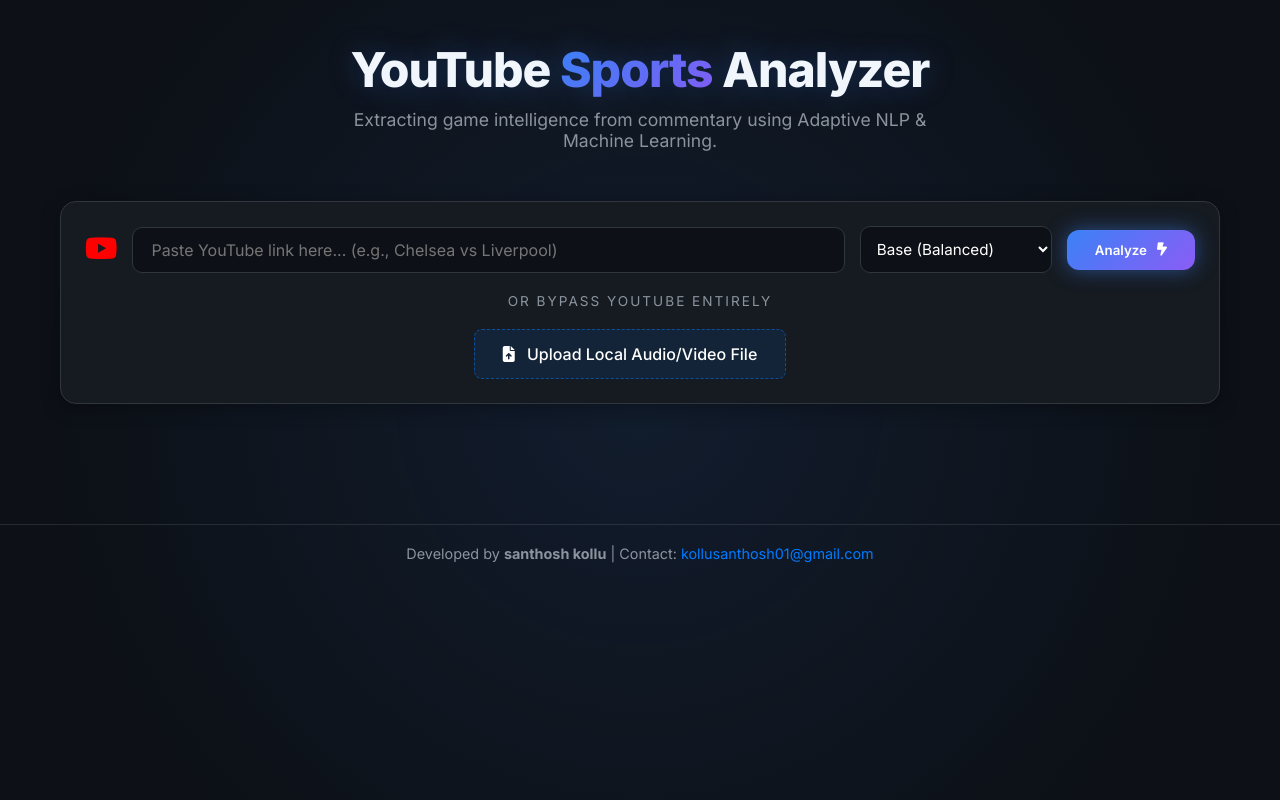
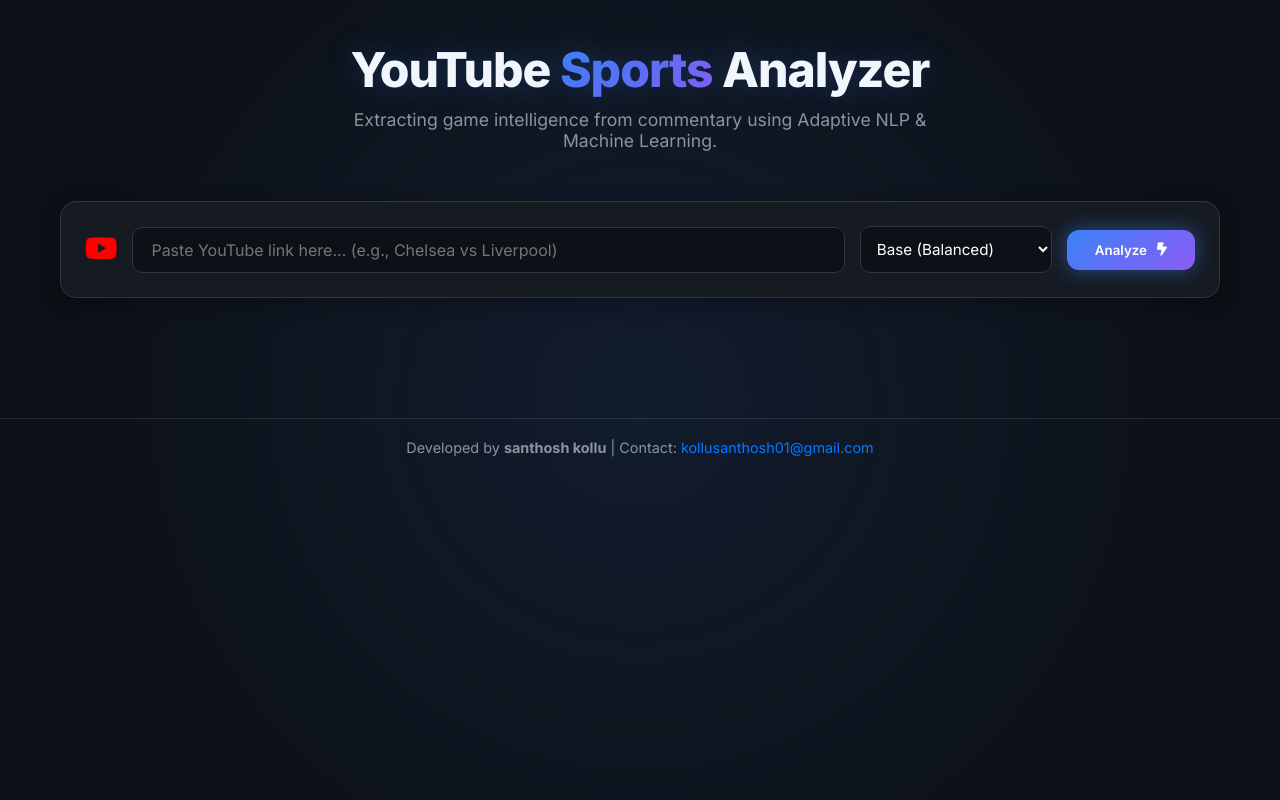
Before and after one commit to santhosh-kollu/YouTube-Sports-Analyzer, a Flask app: page / in a window 1280 px wide. Run offline with Flask 3, Linux system fonts and the light colour scheme.

Commit message:
Revert "Pivot architecture to support Direct File Uploads"
This reverts commit b5f0bbff132c7f2a371148374ff6916204a4932c.

```diff
--- a/src/app.py
+++ b/src/app.py
@@ -25,7 +25,7 @@ progress_queues = {}
 active_jobs = 0
 MAX_JOBS = 2
 
-def run_analysis_pipeline(url, file_path, model_size, session_id):
+def run_analysis_pipeline(url, model_size, session_id):
     """
     Background worker that runs the full pipeline and pushes status updates to SSE queue.
     """
@@ -35,20 +35,16 @@ def run_analysis_pipeline(url, file_path, model_size, session_id):
         return
 
     try:
-        audio_output_path = file_path
-        if url:
-            # Step 1: Download
-            q.put({"step": "download", "status": "active", "msg": "Downloading audio from YouTube..."})
-            audio_output_path = f"data/audio_{session_id}.wav"
+        # Step 1: Download
+        q.put({"step": "download", "status": "active", "msg": "Downloading audio from YouTube..."})
+        audio_output_path = f"data/audio_{session_id}.wav"
 
-            download_audio(url, output_path=audio_output_path)
-            q.put({"step": "download", "status": "done", "msg": "Audio downloaded successfully."})
-        else:
-            q.put({"step": "download", "status": "done", "msg": "Local file processed successfully."})
+        audio_path = download_audio(url, output_path=audio_output_path)
+        q.put({"step": "download", "status": "done", "msg": "Audio downloaded successfully."})
 
         # Step 2: Transcribe
         q.put({"step": "transcribe", "status": "active", "msg": "Transcribing audio (Whiser model: {})...".format(model_size)})
-        whisper_result = transcribe_audio(audio_output_path, model_size)
+        whisper_result = transcribe_audio(audio_path, model_size)
         if not whisper_result:
             raise Exception("Transcription failed.")
         q.put({"step": "transcribe", "status": "done", "msg": "Transcription complete."})
@@ -75,53 +71,18 @@ def run_analysis_pipeline(url, file_path, model_size, session_id):
         # Always decrement active jobs when thread finishes
         active_jobs -= 1
 
-        # Securely delete the files to prevent storage exhaustion
-        paths_to_delete = [f"data/audio_{session_id}.wav", file_path]
-        for p in paths_to_delete:
-            if p and os.path.exists(p):
-                try:
-                    os.remove(p)
-                    logger.info(f"Cleaned up file: {p}")
-                except Exception as e:
-                    logger.error(f"Failed to delete {p}: {e}")
+        # Securely delete the .wav file to prevent storage exhaustion
+        audio_path_to_delete = f"data/audio_{session_id}.wav"
+        if os.path.exists(audio_path_to_delete):
+            try:
+                os.remove(audio_path_to_delete)
+                logger.info(f"Cleaned up audio file: {audio_path_to_delete}")
+            except Exception as e:
+                logger.error(f"Failed to delete {audio_path_to_delete}: {e}")
 
 @app.route('/')
 def index():
     return render_template('index.html')
-
-@app.route('/api/upload', methods=['POST'])
-def upload():
-    global active_jobs
-
-    # DoS Protection: Check concurrent limits
-    if active_jobs >= MAX_JOBS:
-        return jsonify({"error": "Server is extremely busy right now (Max 2 concurrent jobs). Please try again in a few minutes!"}), 503
-
-    if 'file' not in request.files:
-        return jsonify({"error": "No file uploaded."}), 400
-
-    file = request.files['file']
-    if file.filename == '':
-        return jsonify({"error": "No selected file."}), 400
-
-    model = request.form.get('model', 'tiny')
-
-    active_jobs += 1
-    session_id = str(uuid.uuid4())
-    progress_queues[session_id] = queue.Queue()
-
-    # Save the file securely
-    os.makedirs("data", exist_ok=True)
-    ext = os.path.splitext(file.filename)[1]
-    file_path = f"data/upload_{session_id}{ext}"
-    file.save(file_path)
-
-    # Start pipeline in separate thread
-    thread = threading.Thread(target=run_analysis_pipeline, args=(None, file_path, model, session_id))
-    thread.daemon = True
-    thread.start()
-
-    return jsonify({"status": "started", "session_id": session_id})
 
 @app.route('/analyze', methods=['POST'])
 def analyze():
@@ -145,7 +106,7 @@ def analyze():
     progress_queues[session_id] = queue.Queue()
 
     # Start pipeline in separate thread
-    thread = threading.Thread(target=run_analysis_pipeline, args=(url, None, model, session_id))
+    thread = threading.Thread(target=run_analysis_pipeline, args=(url, model, session_id))
     thread.daemon = True
     thread.start()
 
--- a/src/static/app.js
+++ b/src/static/app.js
@@ -7,28 +7,12 @@ document.addEventListener('DOMContentLoaded', () => {
     const errorBox = document.getElementById('error-box');
     const errorMsg = document.getElementById('error-msg');
 
-    const audioFileInput = document.getElementById('audio-file');
-    const fileNameDisplay = document.getElementById('file-name-display');
-
     let eventSource = null;
-
-    if (audioFileInput) {
-        audioFileInput.addEventListener('change', (e) => {
-            if (e.target.files.length > 0) {
-                fileNameDisplay.innerText = e.target.files[0].name;
-                youtubeInput.value = ''; // Clear URL if file is selected
-            } else {
-                fileNameDisplay.innerText = '';
-            }
-        });
-    }
 
     analyzeBtn.addEventListener('click', async () => {
         const url = youtubeInput.value.trim();
-        const file = audioFileInput && audioFileInput.files.length > 0 ? audioFileInput.files[0] : null;
-
-        if (!url && !file) {
-            showError("Please enter a YouTube URL or upload an audio/video file.");
+        if (!url) {
+            showError("Please enter a valid YouTube URL.");
             return;
         }
 
@@ -40,24 +24,16 @@ document.addEventListener('DOMContentLoaded', () => {
 
         // Disable button
         analyzeBtn.disabled = true;
-        analyzeBtn.querySelector('.btn-text').innerText = file ? "Uploading..." : "Processing...";
+        analyzeBtn.querySelector('.btn-text').innerText = "Processing...";
         analyzeBtn.querySelector('.btn-loader').classList.remove('hidden');
         analyzeBtn.querySelector('.btn-icon').classList.add('hidden');
 
         try {
             const formData = new FormData();
+            formData.append('url', url);
             formData.append('model', modelSelect.value);
 
-            let endpoint = '/analyze';
-
-            if (file) {
-                formData.append('file', file);
-                endpoint = '/api/upload';
-            } else {
-                formData.append('url', url);
-            }
-
-            const response = await fetch(endpoint, {
+            const response = await fetch('/analyze', {
                 method: 'POST',
                 body: formData
             });
--- a/src/templates/index.html
+++ b/src/templates/index.html
@@ -37,18 +37,6 @@
                     <i class="fas fa-bolt-lightning btn-icon"></i>
                     <div class="btn-loader hidden"></div>
                 </button>
-            </div>
-
-            <div style="text-align: center; margin: 20px 0; color: var(--text-secondary); font-size: 0.85rem; text-transform: uppercase; letter-spacing: 2px;">
-                <span style="background: var(--bg-card); padding: 0 15px;">OR BYPASS YOUTUBE ENTIRELY</span>
-            </div>
-
-            <div class="file-upload-wrapper" style="display: flex; gap: 10px; align-items: center; justify-content: center;">
-                <input type="file" id="audio-file" accept="audio/*,video/*" style="display: none;">
-                <label for="audio-file" class="upload-btn" style="cursor: pointer; padding: 14px 28px; background: rgba(0, 123, 255, 0.1); border: 1px dashed rgba(0, 123, 255, 0.5); border-radius: 8px; color: #fff; transition: all 0.2s; font-weight: 500;">
-                    <i class="fas fa-file-upload" style="margin-right: 8px;"></i> Upload Local Audio/Video File
-                </label>
-                <span id="file-name-display" style="color: var(--accent); font-size: 0.9rem; margin-left: 10px;"></span>
             </div>
         </section>
 
```
